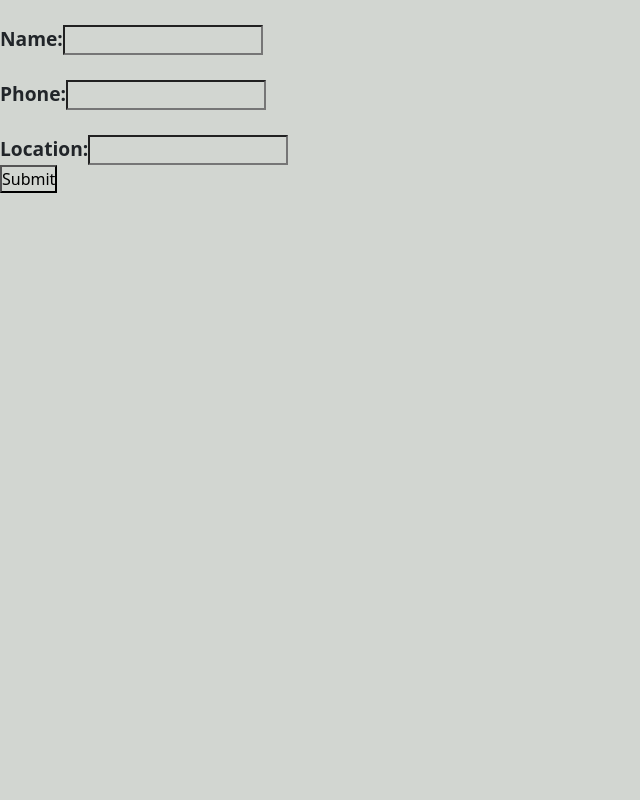
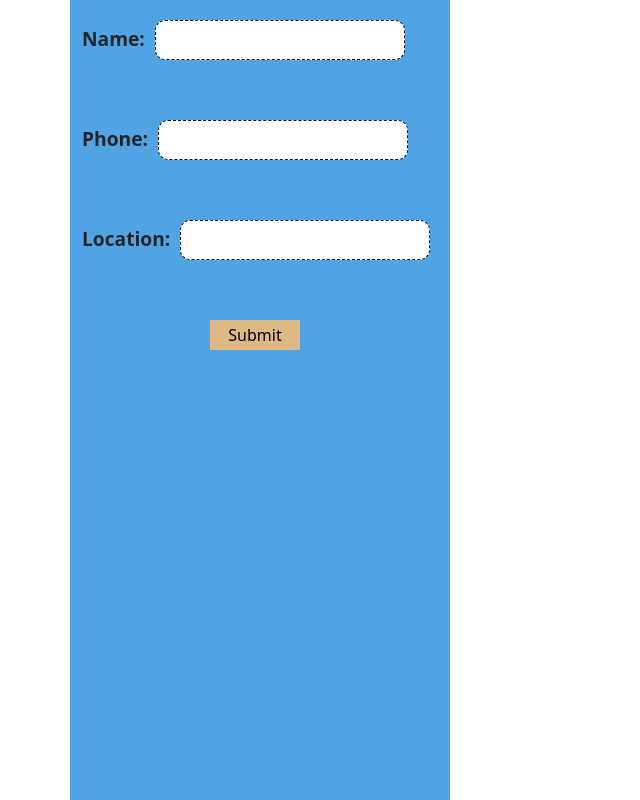
Before and after one commit to Raymond-Bondzie/react-contactsWith-EditUsers, a React (Create React App) app: page / in a window 1280 px wide. Shown: the top 800 px of the page, without its empty margins (0-640 px from the left). Built offline with nearby package versions, Linux system fonts and the light colour scheme.

Commit message:
added some columns and stylings

```diff
--- a/src/App.js
+++ b/src/App.js
@@ -1,6 +1,7 @@
 import React,{useState} from 'react';
 import ContactsForm from './ContactsForm';
 import ContactList from './ContactList';
+import { Container, Row , Col} from 'react-bootstrap';
 
 
 
@@ -23,14 +24,16 @@ function App() {
   }
   return (
     <>
-
-
-
+    <Container>
+      <Row>
+        <Col md={4} className="bgOFcol4">
         <ContactsForm addContact={addContact}/>
+        </Col>
+        <Col>
         <ContactList contacts={contacts} editUser={editUser}/>
-
-
-
+        </Col>
+      </Row>
+    </Container>
 
     </>
   );
--- a/src/ContactsForm.js
+++ b/src/ContactsForm.js
@@ -30,7 +30,8 @@ function ContactsForm(props){
         }
 
         return(
-            <form onSubmit={(e) => handleSubmit(e)} className="form">
+            <div className="form">
+            <form onSubmit={(e) => handleSubmit(e)} >
                 <label className="label">Name:</label>
                 <input
                 name="name"
@@ -61,9 +62,10 @@ function ContactsForm(props){
                 className="input"
                 />
             <br/>
-                <input name="submit" type="submit" />
+                <input name="submit" type="submit" id="subBtn"/>
 
             </form>
+            </div>
         );
 }
 
--- a/src/User.js
+++ b/src/User.js
@@ -1,5 +1,5 @@
 import React,{useState} from 'react'
-import { Button, Modal } from "react-bootstrap";
+import { Button, Modal , Card} from "react-bootstrap";
 import EditContact from './EditContact';
 import 'bootstrap/dist/css/bootstrap.min.css';
 
@@ -16,9 +16,9 @@ function User(props) {
 
     return (
         <>
-        <h1>{user.name}</h1>
-        <h1>{user.phone}</h1>
-        <h1>{user.location}</h1>
+          <h1>{user.name}</h1>
+          <h2>{user.phone}</h2>
+          <h3>{user.location}</h3>
         <Button variant="primary" onClick={() => toggleModal()}>
         Edit
         </Button>
--- a/src/index.css
+++ b/src/index.css
@@ -13,7 +13,6 @@ code {
 }
 
 *{
-  background-color: rgb(210, 214, 209);
   margin: 0;
   padding: 0;
 }
@@ -21,13 +20,24 @@ code {
 .form{
   margin: 0;
   padding: 0;
+  margin-top: 20px;
+  position: fixed;
+  overflow: scroll;
 }
 
 .input{
-  margin-top: 25px;
-  width:  200px;
-  height: 30px;
+  width:  250px;
+  height: 40px;
+  border-radius: 10px;
+  margin-bottom: 60px;
+  margin-left: 10px;
+  border: 1px dashed black;
+  transition-duration: 0.8s;
+}
 
+.input:hover{
+  box-shadow: 0 12px 16px 0 rgba(0, 0, 0, .24), 0 17px 50px 0 rgba(0, 0, 0, 0.19);
+  background-color: rgb(220, 239, 245);
 }
 
 .label{
@@ -35,3 +45,23 @@ code {
   font-weight: bolder;
 
 }
+
+.bgOFcol4{
+  background-color: rgb(0, 255, 221);
+  height: 200rem;
+  animation: mymove 6s infinite;
+}
+
+@keyframes mymove {
+   from{background-color: rgb(0, 255, 221);}
+   to{background-color: rgb(112, 129, 230)}
+}
+
+#subBtn{
+  background: burlywood;
+  border: 0;
+  width: 90px;
+  height: 30px;
+  margin-left: 8rem;
+
+}
```
